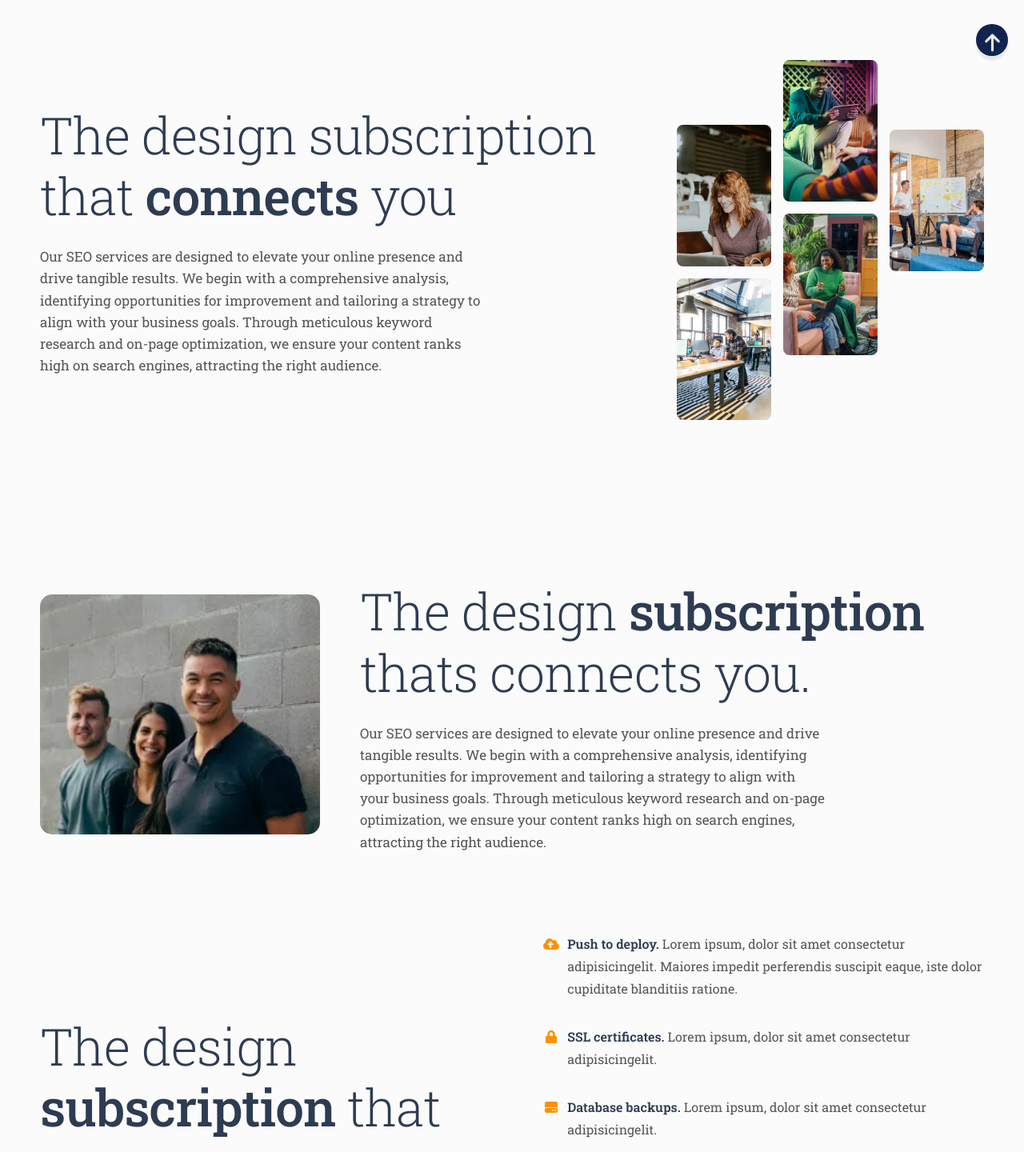
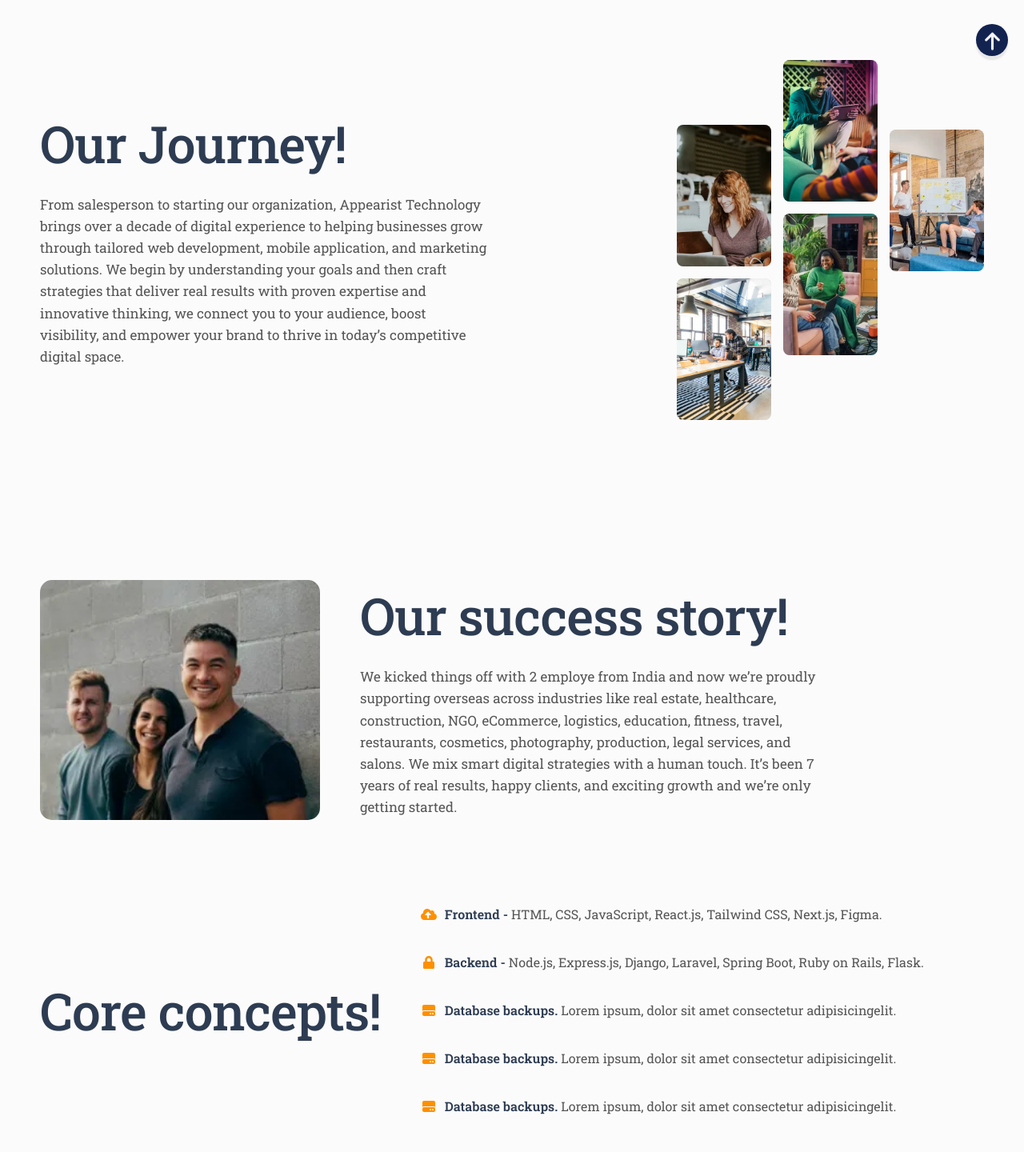
Before and after one commit to darabperwaiz/thebiz, a Next.js app: page /about-us in a window 1280 px wide. Shown: the part 780-2220 px from the top of the page at 80% size. Built offline with nearby package versions, Linux system fonts and the light colour scheme.

Commit message:
update about page

```diff
--- a/src/app/about-us/page.jsx
+++ b/src/app/about-us/page.jsx
@@ -32,7 +32,7 @@ const AboutUs = () => {
               transition={{duration: 0.9}}
               >
               <p className={style.title}>
-                welcome to <span>the biz technology</span> company
+              Connecting Business with Smart Technology.
               </p>
               </Motion>
               <Motion
@@ -65,16 +65,11 @@ const AboutUs = () => {
             >
             <div className={style.topLeft}>
               <p className={style.topLefttitle}>
-                The design subscription that <span>connects</span> you
+                <span>Our Journey!</span>
               </p>
               <p className={style.topLeftdes}>
-                Our SEO services are designed to elevate your online presence
-                and drive tangible results. We begin with a comprehensive
-                analysis, identifying opportunities for improvement and
-                tailoring a strategy to align with your business goals. Through
-                meticulous keyword research and on-page optimization, we ensure
-                your content ranks high on search engines, attracting the right
-                audience.
+              From salesperson to starting our organization, Appearist Technology brings over a decade of digital experience to helping businesses grow through tailored web development, mobile application, and marketing solutions. We begin by understanding your goals and then craft strategies that deliver real results with proven expertise and innovative thinking, we connect you to your audience, boost visibility, and empower your brand to thrive in today’s competitive digital space.
+
               </p>
             </div>
             </Motion>
@@ -183,16 +178,11 @@ const AboutUs = () => {
             >
             <div className={style.midRight}>
               <p className={style.midRightTitle}>
-                The design <span>subscription</span> thats connects you.
+                <span>Our success story!</span>
               </p>
               <p className={style.midRightDes}>
-                Our SEO services are designed to elevate your online presence
-                and drive tangible results. We begin with a comprehensive
-                analysis, identifying opportunities for improvement and
-                tailoring a strategy to align with your business goals. Through
-                meticulous keyword research and on-page optimization, we ensure
-                your content ranks high on search engines, attracting the right
-                audience.
+              We kicked things off with 2 employe from India and now we’re proudly supporting overseas across industries like real estate, healthcare, construction, NGO, eCommerce, logistics, education, fitness, travel, restaurants, cosmetics, photography, production, legal services, and salons. We mix smart digital strategies with a human touch. It’s been 7 years of real results, happy clients, and exciting growth and we’re only getting started.
+
               </p>
             </div>
             </Motion>
@@ -206,7 +196,7 @@ const AboutUs = () => {
             >
             <div className={style.bottomLeft}>
               <p className={style.bottomTitle}>
-                The design <span>subscription</span> that connects you.
+                <span>Core concepts!</span>
               </p>
             </div>
             </Motion>
@@ -220,16 +210,13 @@ const AboutUs = () => {
               <div className={style.bottomRightBox}>
                 <FaCloudUploadAlt style={{color: 'var(--secondry-button-color)',marginTop: '6px', minWidth: '20px'}}/>
                 <p  className={style.bottomRightBoxTitle}>
-                  <span>Push to deploy.</span> Lorem ipsum, dolor sit amet
-                  consectetur adipisicingelit. Maiores impedit perferendis
-                  suscipit eaque, iste dolor cupiditate blanditiis ratione.
+                  <span>Frontend -</span> HTML, CSS, JavaScript, React.js, Tailwind CSS, Next.js, Figma.
                 </p>
               </div>
               <div className={style.bottomRightBox}>
               <FaLock style={{color: 'var(--secondry-button-color)',marginTop: '6px', minWidth: '20px'}}/>
                 <p className={style.bottomRightBoxTitle}>
-                  <span>SSL certificates.</span> Lorem ipsum, dolor sit amet
-                  consectetur adipisicingelit.
+                  <span>Backend -</span> Node.js, Express.js, Django, Laravel, Spring Boot, Ruby on Rails, Flask.
                 </p>
               </div>
               <div className={style.bottomRightBox}>
```
